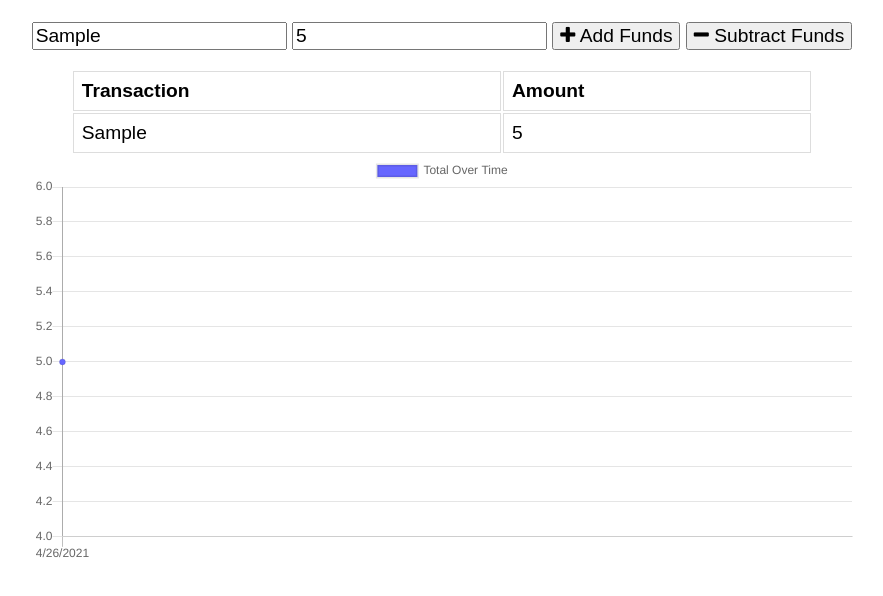
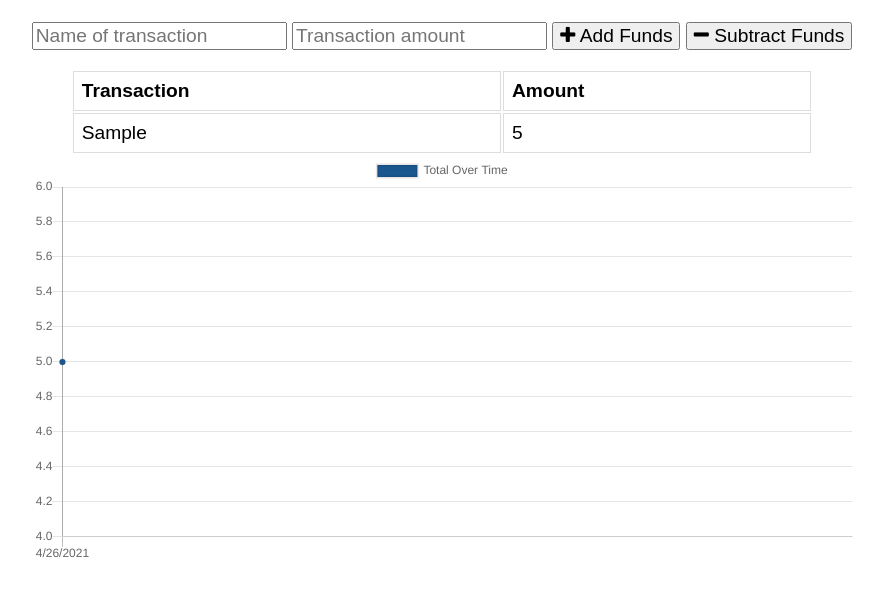
Before and after one commit to KashCodes/Budget-Tracker, a website: page public/index.html in a window 1280 px wide. Both pictures are taken after typing "Sample", "5" into the empty fields and a click on the button "Add Funds". Shown: the part 60-656 px from the top of the page, without its empty margins (198-1081 px from the left). Drawn offline with nearby package versions, Linux system fonts and the light colour scheme; no server answers.

Commit message:
finalized code

```diff
--- /dev/null
+++ b/public/assets/js/db.js
@@ -0,0 +1,65 @@
+const indexedDB =
+  window.indexedDB ||
+  window.mozIndexedDB ||
+  window.webkitIndexedDB ||
+  window.msIndexedDB ||
+  window.shimIndexedDB;
+
+let db;
+const request = indexedDB.open("budget", 1);
+
+request.onupgradeneeded = (event) => {
+  event.target.result.createObjectStore("pending", {
+    keyPath: "id",
+    autoIncrement: true
+  });
+};
+
+request.onerror = (err) => {
+  console.log(err.message);
+};
+
+request.onsuccess = (event) => {
+  db = event.target.result;
+
+  if (navigator.onLine) {
+    checkDatabase();
+  }
+};
+
+// This function is called in index.js
+// when the user creates a transaction while offline.
+function saveRecord(record) {
+  const transaction = db.transaction("pending", "readwrite");
+  const store = transaction.objectStore("pending");
+  store.add(record);
+}
+
+// called when user goes online to send transactions stored in db to server
+function checkDatabase() {
+  const transaction = db.transaction("pending", "readonly");
+  const store = transaction.objectStore("pending");
+  const getAll = store.getAll();
+
+  getAll.onsuccess = () => {
+    if (getAll.result.length > 0) {
+      fetch("/api/transaction/bulk", {
+        method: "POST",
+        body: JSON.stringify(getAll.result),
+        headers: {
+          Accept: "application/json, text/plain, */*",
+          "Content-Type": "application/json"
+        }
+      })
+        .then((response) => response.json())
+        .then(() => {
+          const transaction = db.transaction("pending", "readwrite");
+          const store = transaction.objectStore("pending");
+          store.clear();
+        });
+    }
+  };
+}
+
+// listen for app coming back online
+window.addEventListener("online", checkDatabase);
--- /dev/null
+++ b/public/assets/js/index.js
@@ -0,0 +1,203 @@
+// register our service worker
+if ("serviceWorker" in navigator) {
+  window.addEventListener("load", () => {
+    navigator.serviceWorker.register("/service-worker.js").then((reg) => {
+      console.log("Service worker registered.", reg);
+    });
+  });
+}
+
+let transactions = [];
+let myChart;
+const transactionForm = createTransactionForm();
+const transactionApi = createTransactionApi();
+
+initTransactions();
+
+document.querySelector("#add-btn").onclick = function () {
+  sendTransaction(true);
+};
+
+document.querySelector("#sub-btn").onclick = function () {
+  sendTransaction(false);
+};
+
+function createTransactionForm() {
+  const nameEl = document.querySelector("#t-name");
+  const amountEl = document.querySelector("#t-amount");
+  const errorEl = document.querySelector(".form .error");
+
+  const showError = (message) => {
+    errorEl.textContent = message;
+  };
+
+  // return false if invalid and display validation message
+  const validate = () => {
+    // validate form
+    if (nameEl.value === "" || amountEl.value === "") {
+      showError("Missing Information");
+      return false;
+    }
+    showError("");
+    return true;
+  };
+
+  // return transaction object from form input
+  const transaction = () => {
+    return {
+      name: nameEl.value,
+      value: amountEl.value,
+      date: new Date().toISOString()
+    };
+  };
+
+  // clear form inputs
+  const clear = () => {
+    nameEl.value = "";
+    amountEl.value = "";
+    showError("");
+  };
+
+  return Object.freeze({ transaction, validate, clear, showError });
+}
+
+function createTransactionApi() {
+  const create = (transaction) => {
+    return fetch("/api/transaction", {
+      method: "POST",
+      body: JSON.stringify(transaction),
+      headers: {
+        Accept: "application/json, text/plain, */*",
+        "Content-Type": "application/json"
+      }
+    }).then((response) => {
+      return response.json();
+    });
+  };
+
+  const fetchAll = () => {
+    return fetch("/api/transaction").then((response) => {
+      return response.json();
+    });
+  };
+  return Object.freeze({ create, fetchAll });
+}
+
+function initTransactions() {
+  transactionApi.fetchAll().then((data) => {
+    // save db data on global variable
+    transactions = data;
+
+    renderTransactionsChart();
+  });
+}
+
+function sendTransaction(isAdding) {
+  if (!transactionForm.validate()) {
+    return;
+  }
+
+  // create record
+  const transaction = transactionForm.transaction();
+
+  // if subtracting funds, convert amount to negative number
+  if (!isAdding) {
+    transaction.value *= -1;
+  }
+
+  // add to beginning of current array of data
+  transactions.unshift(transaction);
+
+  // re-run logic to populate ui with new record
+  populateChart();
+  populateTable();
+  populateTotal();
+
+  // also send to server
+  transactionApi
+    .create(transaction)
+    .then((data) => {
+      if (data.errors) {
+        transactionForm.showError("Missing Information");
+      } else {
+        transactionForm.clear();
+      }
+    })
+    .catch(() => {
+      // fetch failed, so save in indexed db
+      saveRecord(transaction);
+      transactionForm.clear();
+    });
+}
+
+function renderTransactionsChart() {
+  populateTotal();
+  populateTable();
+  populateChart();
+}
+
+function populateTotal() {
+  // reduce transaction amounts to a single total value
+  const total = transactions.reduce((total, t) => {
+    return total + parseInt(t.value);
+  }, 0);
+
+  const totalEl = document.querySelector("#total");
+  totalEl.textContent = total;
+}
+
+function populateTable() {
+  const tbody = document.querySelector("#tbody");
+  tbody.innerHTML = "";
+
+  transactions.forEach((transaction) => {
+    // create and populate a table row
+    const tr = document.createElement("tr");
+    tr.innerHTML = `
+      <td>${transaction.name}</td>
+      <td>${transaction.value}</td>
+    `;
+
+    tbody.appendChild(tr);
+  });
+}
+
+function populateChart() {
+  // copy array and reverse it
+  const reversed = transactions.slice().reverse();
+  let sum = 0;
+
+  // create date labels for chart
+  const labels = reversed.map((t) => {
+    const date = new Date(t.date);
+    return `${date.getMonth() + 1}/${date.getDate()}/${date.getFullYear()}`;
+  });
+
+  // create incremental values for chart
+  const data = reversed.map((t) => {
+    sum += parseInt(t.value);
+    return sum;
+  });
+
+  // remove old chart if it exists
+  if (myChart) {
+    myChart.destroy();
+  }
+
+  const ctx = document.getElementById("myChart").getContext("2d");
+
+  myChart = new Chart(ctx, {
+    type: "line",
+    data: {
+      labels,
+      datasets: [
+        {
+          label: "Total Over Time",
+          fill: true,
+          backgroundColor: "#1b578f",
+          data
+        }
+      ]
+    }
+  });
+}
--- a/public/index.html
+++ b/public/index.html
@@ -5,10 +5,11 @@
   <meta name="viewport" content="width=device-width, initial-scale=1.0">
   <meta http-equiv="X-UA-Compatible" content="ie=edge">
   <meta name="theme-color" content="#317EFB">
-  <link rel="shortcut icon" href="icons/icon-192x192.png" type="image/x-icon">
+  <link rel="shortcut icon" href="./assets/images/icons/icon-192x192.png" type="image/x-icon" />
 
-  <link rel="stylesheet" href="https://stackpath.bootstrapcdn.com/font-awesome/4.7.0/css/font-awesome.min.css">
-  <link rel="stylesheet" href="css/styles.css">
+  <link rel="stylesheet" href="https://stackpath.bootstrapcdn.com/font-awesome/4.7.0/css/font-awesome.min.css"/>
+  <link rel="stylesheet" href="./assets/css/styles.css"/>
+  <link rel="manifest" href="./manifest.json"/>
 
   <title>Budget Tracker</title>
 </head>
@@ -42,6 +43,8 @@
   </div>
 
   <script src="https://cdn.jsdelivr.net/npm/chart.js@2.8.0"></script>
-  <script src="js/index.js"></script>
+  <script src="./assets/js/db.js"></script>
+  <script src="./assets/js/index.js"></script>
+
 </body>
 </html>
--- a/public/js/index.js
+++ /dev/null
@@ -1,153 +0,0 @@
-let transactions = [];
-let myChart;
-
-fetch("/api/transaction")
-  .then(response => {
-    return response.json();
-  })
-  .then(data => {
-    // save db data on global variable
-    transactions = data;
-
-    populateTotal();
-    populateTable();
-    populateChart();
-  });
-
-function populateTotal() {
-  // reduce transaction amounts to a single total value
-  let total = transactions.reduce((total, t) => {
-    return total + parseInt(t.value);
-  }, 0);
-
-  let totalEl = document.querySelector("#total");
-  totalEl.textContent = total;
-}
-
-function populateTable() {
-  let tbody = document.querySelector("#tbody");
-  tbody.innerHTML = "";
-
-  transactions.forEach(transaction => {
-    // create and populate a table row
-    let tr = document.createElement("tr");
-    tr.innerHTML = `
-      <td>${transaction.name}</td>
-      <td>${transaction.value}</td>
-    `;
-
-    tbody.appendChild(tr);
-  });
-}
-
-function populateChart() {
-  // copy array and reverse it
-  let reversed = transactions.slice().reverse();
-  let sum = 0;
-
-  // create date labels for chart
-  let labels = reversed.map(t => {
-    let date = new Date(t.date);
-    return `${date.getMonth() + 1}/${date.getDate()}/${date.getFullYear()}`;
-  });
-
-  // create incremental values for chart
-  let data = reversed.map(t => {
-    sum += parseInt(t.value);
-    return sum;
-  });
-
-  // remove old chart if it exists
-  if (myChart) {
-    myChart.destroy();
-  }
-
-  let ctx = document.getElementById("myChart").getContext("2d");
-
-  myChart = new Chart(ctx, {
-    type: 'line',
-      data: {
-        labels,
-        datasets: [{
-            label: "Total Over Time",
-            fill: true,
-            backgroundColor: "#6666ff",
-            data
-        }]
-    }
-  });
-}
-
-function sendTransaction(isAdding) {
-  let nameEl = document.querySelector("#t-name");
-  let amountEl = document.querySelector("#t-amount");
-  let errorEl = document.querySelector(".form .error");
-
-  // validate form
-  if (nameEl.value === "" || amountEl.value === "") {
-    errorEl.textContent = "Missing Information";
-    return;
-  }
-  else {
-    errorEl.textContent = "";
-  }
-
-  // create record
-  let transaction = {
-    name: nameEl.value,
-    value: amountEl.value,
-    date: new Date().toISOString()
-  };
-
-  // if subtracting funds, convert amount to negative number
-  if (!isAdding) {
-    transaction.value *= -1;
-  }
-
-  // add to beginning of current array of data
-  transactions.unshift(transaction);
-
-  // re-run logic to populate ui with new record
-  populateChart();
-  populateTable();
-  populateTotal();
-
-  // also send to server
-  fetch("/api/transaction", {
-    method: "POST",
-    body: JSON.stringify(transaction),
-    headers: {
-      Accept: "application/json, text/plain, */*",
-      "Content-Type": "application/json"
-    }
-  })
-  .then(response => {
-    return response.json();
-  })
-  .then(data => {
-    if (data.errors) {
-      errorEl.textContent = "Missing Information";
-    }
-    else {
-      // clear form
-      nameEl.value = "";
-      amountEl.value = "";
-    }
-  })
-  .catch(err => {
-    // fetch failed, so save in indexed db
-    saveRecord(transaction);
-
-    // clear form
-    nameEl.value = "";
-    amountEl.value = "";
-  });
-}
-
-document.querySelector("#add-btn").onclick = function() {
-  sendTransaction(true);
-};
-
-document.querySelector("#sub-btn").onclick = function() {
-  sendTransaction(false);
-};
```
Also changed, not shown: public/service-worker.js (added, +75 -0 lines), server.js (+8 -5 lines), README.md, public/assets/css/styles.css (renamed from public/css/styles.css), public/assets/images/icons/icon-128x128.png (renamed from public/icons/icon-128x128.png), public/assets/images/icons/icon-144x144.png (renamed from public/icons/icon-144x144.png), public/assets/images/icons/icon-152x152.png (renamed from public/icons/icon-152x152.png), public/assets/images/icons/icon-192x192.png (renamed from public/icons/icon-192x192.png), public/assets/images/icons/icon-384x384.png (renamed from public/icons/icon-384x384.png), public/assets/images/icons/icon-512x512.png (renamed from public/icons/icon-512x512.png), public/assets/images/icons/icon-72x72.png (renamed from public/icons/icon-72x72.png), public/assets/images/icons/icon-96x96.png (renamed from public/icons/icon-96x96.png), public/manifest.json (added), 1 other file.
